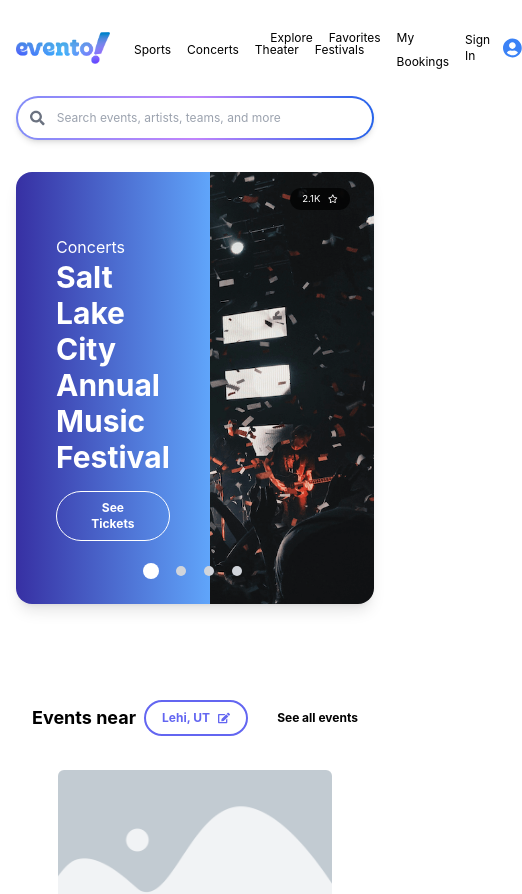
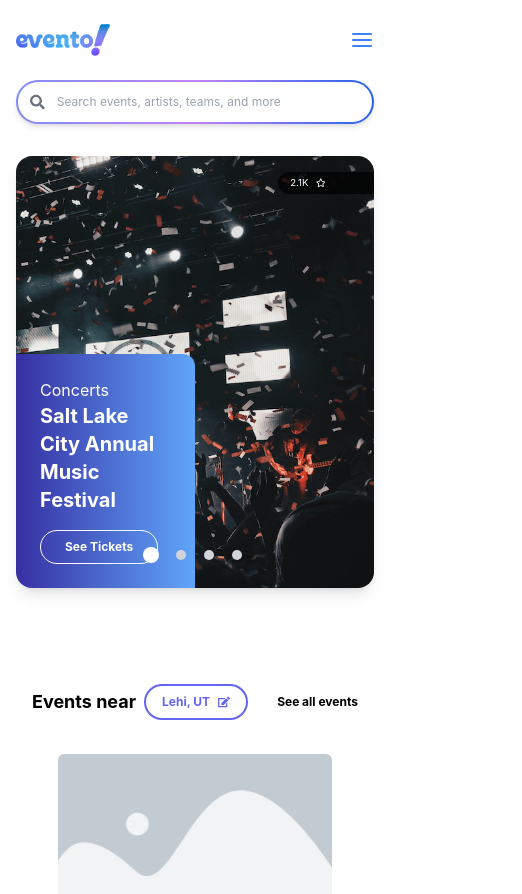
Before and after one commit to rodrigomcobos/evento--project-1, a React (Vite) app: page / in a window 390 px wide. Shown: the top 894 px of the page, 522 px wide, since content can reach past the window. Built offline with nearby package versions, Linux system fonts and the light colour scheme.

Commit message:
adjust slider responsiveness and adding responsive to navbar

```diff
--- a/src/components/AdBanner.jsx
+++ b/src/components/AdBanner.jsx
@@ -9,7 +9,7 @@ const AdBanner = () => {
                 style={{ backgroundImage: `url(${placeholderImage})` }}
             >
                 {/* Text Section */}
-                <div className="absolute right-20 top-1/2 transform -translate-y-1/2 flex flex-col items-center">
+                <div className="absolute right-14 top-1/2 transform -translate-y-1/2 flex flex-col items-center">
                     <h2 className="text-3xl font-bold">Imagine Dragons</h2>
                     <h3 className="text-2xl">LOOM</h3>
                     <h2 className='text-lg font-light'>WORLD TOUR</h2>
--- a/src/components/Footer.jsx
+++ b/src/components/Footer.jsx
@@ -8,7 +8,7 @@ const Footer = () => {
             <footer className="bg-gray-800 text-gray-200 py-12 px-12">
                 <div className="container max-w-[52rem] mx-auto">
                     {/* Columns */}
-                    <div className="grid grid-cols-1 md:grid-cols-3 sm:grid-cols-2 sm:items-center gap-12 mb-8">
+                    <div className="grid grid-cols-2 md:grid-cols-3 sm:grid-cols-2 sm:items-center gap-12 mb-8">
 
                         {/* Column 1: Logo and Social Links */}
                         <div className="flex flex-col items-start">
--- a/src/components/NavBar.jsx
+++ b/src/components/NavBar.jsx
@@ -1,15 +1,43 @@
-import React from 'react';
+import React, { useState, useEffect, useRef } from 'react';
 import { FaUserCircle } from 'react-icons/fa';
+import { FiMenu, FiX } from 'react-icons/fi';
 import logo from '../assets/logo.png';
 
 const Navbar = () => {
+    const [isMenuOpen, setIsMenuOpen] = useState(false);
+    const menuRef = useRef(null);
+
+    // Function to toggle the menu
+    const toggleMenu = () => {
+        setIsMenuOpen(!isMenuOpen);
+    };
+
+    // Close the menu when clicking outside of it
+    useEffect(() => {
+        const handleOutsideClick = (event) => {
+            if (menuRef.current && !menuRef.current.contains(event.target)) {
+                setIsMenuOpen(false);
+            }
+        };
+
+        if (isMenuOpen) {
+            document.addEventListener('mousedown', handleOutsideClick);
+        } else {
+            document.removeEventListener('mousedown', handleOutsideClick);
+        }
+
+        return () => {
+            document.removeEventListener('mousedown', handleOutsideClick);
+        };
+    }, [isMenuOpen]);
+
     return (
         <div className='px-4'>
             <nav className="bg-white max-w-[54rem] mx-auto pt-6 flex justify-between align-middle">
                 {/* Left Side: Logo and Event Links */}
-                <div className="flex items-center align-middle">
+                <div className="flex items-center">
                     <img src={logo} alt="Logo" className="w-[94px] mr-6" />
-                    <ul className="flex space-x-4">
+                    <ul className="hidden md:flex space-x-4">
                         <li><a href="#" className="hover:text-blue-500 transition duration-300 text-xs">Sports</a></li>
                         <li><a href="#" className="hover:text-blue-500 transition duration-300 text-xs">Concerts</a></li>
                         <li><a href="#" className="hover:text-blue-500 transition duration-300 text-xs">Theater</a></li>
@@ -18,7 +46,7 @@ const Navbar = () => {
                 </div>
 
                 {/* Right Side: User Links */}
-                <div className="flex items-center align-middle space-x-4">
+                <div className="hidden md:flex items-center justify-between space-x-4">
                     <ul className="flex space-x-4">
                         <li><a href="#" className="hover:text-blue-500 transition duration-300 text-xs">Explore</a></li>
                         <li><a href="#" className="hover:text-blue-500 transition duration-300 text-xs">Favorites</a></li>
@@ -27,13 +55,49 @@ const Navbar = () => {
                     <div className="flex items-center space-x-2">
                         <a href="#" className="hover:text-blue-500 text-xs transition duration-300">Sign In</a>
                         <FaUserCircle className="h-6 w-6 text-blue-500" />
-
                     </div>
                 </div>
+
+                {/* Hamburger Icon for Mobile */}
+                <div className="md:hidden flex items-center">
+                    <button onClick={toggleMenu}>
+                        {isMenuOpen ? (
+                            <FiX className="h-6 w-6 text-blue-500" /> // Close icon
+                        ) : (
+                            <FiMenu className="h-6 w-6 text-blue-500" /> // Hamburger icon
+                        )}
+                    </button>
+                </div>
+
+                {/* Mobile Menu */}
+                {isMenuOpen && (
+                    <div ref={menuRef} className="fixed top-0 right-0 w-1/2 h-full bg-white shadow-lg z-50 transition-transform transform translate-x-0">
+                        <div className="flex flex-col p-6 space-y-4">
+                            {/* Close button */}
+                            <div className="flex justify-end">
+                                <button onClick={toggleMenu}>
+                                    <FiX className="h-6 w-6 text-blue-500" />
+                                </button>
+                            </div>
+
+                            <ul className="space-y-4">
+                                <li><a href="#" className="text-lg font-bold">Sports</a></li>
+                                <li><a href="#" className="text-lg font-bold">Concerts</a></li>
+                                <li><a href="#" className="text-lg font-bold">Theater</a></li>
+                                <li><a href="#" className="text-lg font-bold">Festivals</a></li>
+                            </ul>
+
+                            <ul className="space-y-4 mt-8">
+                                <li><a href="#" className="text-lg font-bold">Explore</a></li>
+                                <li><a href="#" className="text-lg font-bold">Favorites</a></li>
+                                <li><a href="#" className="text-lg font-bold">My Bookings</a></li>
+                                <li><a href="#" className="text-lg font-bold">Sign In</a></li>
+                            </ul>
+                        </div>
+                    </div>
+                )}
             </nav>
-
         </div>
-
     );
 };
 
--- a/src/components/Slider.jsx
+++ b/src/components/Slider.jsx
@@ -1,5 +1,4 @@
-// Slider.jsx
-import React, { Component } from 'react';
+import React from 'react';
 import Slider from 'react-slick';
 import { FaRegStar } from 'react-icons/fa';
 import 'slick-carousel/slick/slick.css';
@@ -27,25 +26,26 @@ const CustomSlider = () => {
             <div className="mt-8 max-w-[54rem] mx-auto">
                 <div className="relative max-w-[75rem] h-[27rem] mx-auto rounded-2xl overflow-hidden shadow-lg">
                     <Slider {...settings}>
-
                         {/* Slide 1 */}
                         <div className="relative h-[27rem] bg-right bg-cover bg-clip-border bg-image-1">
-                            <div className="absolute inset-0 flex h-auto">
+                            <div className="absolute inset-0 flex flex-col-reverse md:flex-row h-full">
                                 {/* Left side content */}
-                                <div className="bg-gradient-to-r from-indigo-800 to-blue-400 w-3/4 h-full flex flex-col justify-center p-10">
+                                <div className="bg-gradient-to-r from-indigo-800 to-blue-400 w-1/2 sm:w-[75%] h-full flex flex-col justify-center p-6 sm:p-10 rounded-tr-xl sm:rounded-tr-none">
                                     <p className='text-white'>Concerts</p>
-                                    <h2 className="text-white text-3xl font-bold mb-4">
+                                    <h2 className="text-white text-xl sm:text-3xl font-bold mb-4">
                                         Salt Lake City Annual Music Festival
                                     </h2>
                                     <button className="w-auto max-w-fit text-xs px-6 py-2 border border-white text-white rounded-full hover:bg-white font-bold hover:text-indigo-900 transition duration-300">
-                                        See Tickets
+                                        <div className='flex align-middle justify-center items-center sm:px-2'>
+                                            See Tickets
+                                        </div>
                                     </button>
                                 </div>
 
                                 {/* Right side content */}
                                 <div className="w-screen h-full relative flex items-center justify-end">
                                     {/* Likes count */}
-                                    <div className="absolute text-[0.6rem] top-4 right-6 bg-black bg-opacity-70 text-white px-3 py-1 rounded-full flex items-center">
+                                    <div className="absolute top-4 pr-20 sm:pr-6 text-[0.6rem] bg-black bg-opacity-70 text-white px-3 py-1 rounded-full flex items-center z-10">
                                         2.1K <FaRegStar className="ml-2 border-white" />
                                     </div>
                                 </div>
@@ -53,23 +53,25 @@ const CustomSlider = () => {
                         </div>
 
                         {/* Slide 2 */}
-                        <div className="relative h-[27rem] flex bg-cover bg-center bg-image-2">
-                            <div className="absolute inset-0 flex">
+                        <div className="relative h-[27rem] bg-right bg-cover bg-clip-border bg-image-2">
+                            <div className="absolute inset-0 flex flex-col-reverse md:flex-row h-full">
                                 {/* Left side content */}
-                                <div className="bg-gradient-to-r from-indigo-800 to-blue-400 w-3/4 h-full flex flex-col justify-center p-10">
+                                <div className="bg-gradient-to-r from-indigo-800 to-blue-400 w-1/2 sm:w-[45%] h-full flex flex-col justify-center p-6 sm:p-10 rounded-tr-xl sm:rounded-tr-none">
                                     <p className='text-white'>Sports</p>
-                                    <h2 className="text-white text-3xl font-bold mb-4">
+                                    <h2 className="text-white text-xl sm:text-3xl font-bold mb-4">
                                         FIFA World Cup Championship 2024
                                     </h2>
                                     <button className="w-auto max-w-fit text-xs px-6 py-2 border border-white text-white rounded-full hover:bg-white font-bold hover:text-indigo-900 transition duration-300">
-                                        See Tickets
+                                        <div className='flex align-middle justify-center items-center sm:px-2'>
+                                            See Tickets
+                                        </div>
                                     </button>
                                 </div>
 
                                 {/* Right side content */}
-                                <div className="w-screen h-full relative flex items-center justify-end">
+                                <div className="w-full md:w-1/4 h-full relative flex items-center justify-end">
                                     {/* Likes count */}
-                                    <div className="absolute text-[0.6rem] top-4 right-6 bg-black bg-opacity-70 text-white px-3 py-1 rounded-full flex items-center">
+                                    <div className="absolute top-4 right-6 text-[0.6rem] bg-black bg-opacity-70 text-white px-3 py-1 rounded-full flex items-center z-10">
                                         2.1K <FaRegStar className="ml-2 border-white" />
                                     </div>
                                 </div>
@@ -77,23 +79,25 @@ const CustomSlider = () => {
                         </div>
 
                         {/* Slide 3 */}
-                        <div className="relative h-[27rem] flex bg-cover bg-center bg-image-3">
-                            <div className="absolute inset-0 flex">
+                        <div className="relative h-[27rem] bg-right bg-cover bg-clip-border bg-image-3">
+                            <div className="absolute inset-0 flex flex-col-reverse md:flex-row h-full">
                                 {/* Left side content */}
-                                <div className="bg-gradient-to-r from-indigo-800 to-blue-400 w-3/4 h-full flex flex-col justify-center p-10">
+                                <div className="bg-gradient-to-r from-indigo-800 to-blue-400 w-1/2 sm:w-[45%] h-full flex flex-col justify-center p-6 sm:p-10 rounded-tr-xl sm:rounded-tr-none">
                                     <p className='text-white'>Rodeo</p>
-                                    <h2 className="text-white text-3xl font-bold mb-4">
+                                    <h2 className="text-white text-xl sm:text-3xl font-bold mb-4">
                                         National Rodeo Finals
                                     </h2>
                                     <button className="w-auto max-w-fit text-xs px-6 py-2 border border-white text-white rounded-full hover:bg-white font-bold hover:text-indigo-900 transition duration-300">
-                                        See Tickets
+                                        <div className='flex align-middle justify-center items-center sm:px-2'>
+                                            See Tickets
+                                        </div>
                                     </button>
                                 </div>
 
                                 {/* Right side content */}
-                                <div className="w-screen h-full relative flex items-center justify-end">
+                                <div className="w-full md:w-1/4 h-full relative flex items-center justify-end">
                                     {/* Likes count */}
-                                    <div className="absolute text-[0.6rem] top-4 right-6 bg-black bg-opacity-70 text-white px-3 py-1 rounded-full flex items-center">
+                                    <div className="absolute top-4 right-6 text-[0.6rem] bg-black bg-opacity-70 text-white px-3 py-1 rounded-full flex items-center z-10">
                                         2.1K <FaRegStar className="ml-2 border-white" />
                                     </div>
                                 </div>
@@ -101,28 +105,31 @@ const CustomSlider = () => {
                         </div>
 
                         {/* Slide 4 */}
-                        <div className="relative h-[27rem] flex bg-cover bg-center bg-image-4">
-                            <div className="absolute inset-0 flex">
+                        <div className="relative h-[27rem] bg-right bg-cover bg-clip-border bg-image-4">
+                            <div className="absolute inset-0 flex flex-col-reverse md:flex-row h-full">
                                 {/* Left side content */}
-                                <div className="bg-gradient-to-r from-indigo-800 to-blue-400 w-3/4 h-full flex flex-col justify-center p-10">
+                                <div className="bg-gradient-to-r from-indigo-800 to-blue-400 w-1/2 sm:w-[45%] h-full flex flex-col justify-center p-6 sm:p-10 rounded-tr-xl sm:rounded-tr-none">
                                     <p className='text-white'>Racing</p>
-                                    <h2 className="text-white text-3xl font-bold mb-4">
+                                    <h2 className="text-white text-xl sm:text-3xl font-bold mb-4">
                                         Nascar National Championship Semi-Finals
                                     </h2>
-                                    <button className="w-auto max-w-fit text-xs px-6 py-2 border border-white text-white rounded-full hover:bg-white  hover:text-indigo-900 font-bold transition duration-300">
-                                        See Tickets
+                                    <button className="w-auto max-w-fit text-xs px-6 py-2 border border-white text-white rounded-full hover:bg-white font-bold hover:text-indigo-900 transition duration-300">
+                                        <div className='flex align-middle justify-center items-center sm:px-2'>
+                                            See Tickets
+                                        </div>
                                     </button>
                                 </div>
 
                                 {/* Right side content */}
-                                <div className="w-screen h-full relative flex items-center justify-end">
+                                <div className="w-full md:w-1/4 h-full relative flex items-center justify-end">
                                     {/* Likes count */}
-                                    <div className="absolute text-[0.6rem] top-4 right-6 bg-black bg-opacity-70 text-white px-3 py-1 rounded-full flex items-center">
+                                    <div className="absolute top-4 right-6 text-[0.6rem] bg-black bg-opacity-70 text-white px-3 py-1 rounded-full flex items-center z-10">
                                         2.1K <FaRegStar className="ml-2 border-white" />
                                     </div>
                                 </div>
                             </div>
                         </div>
+
                     </Slider>
                 </div>
             </div>
```
